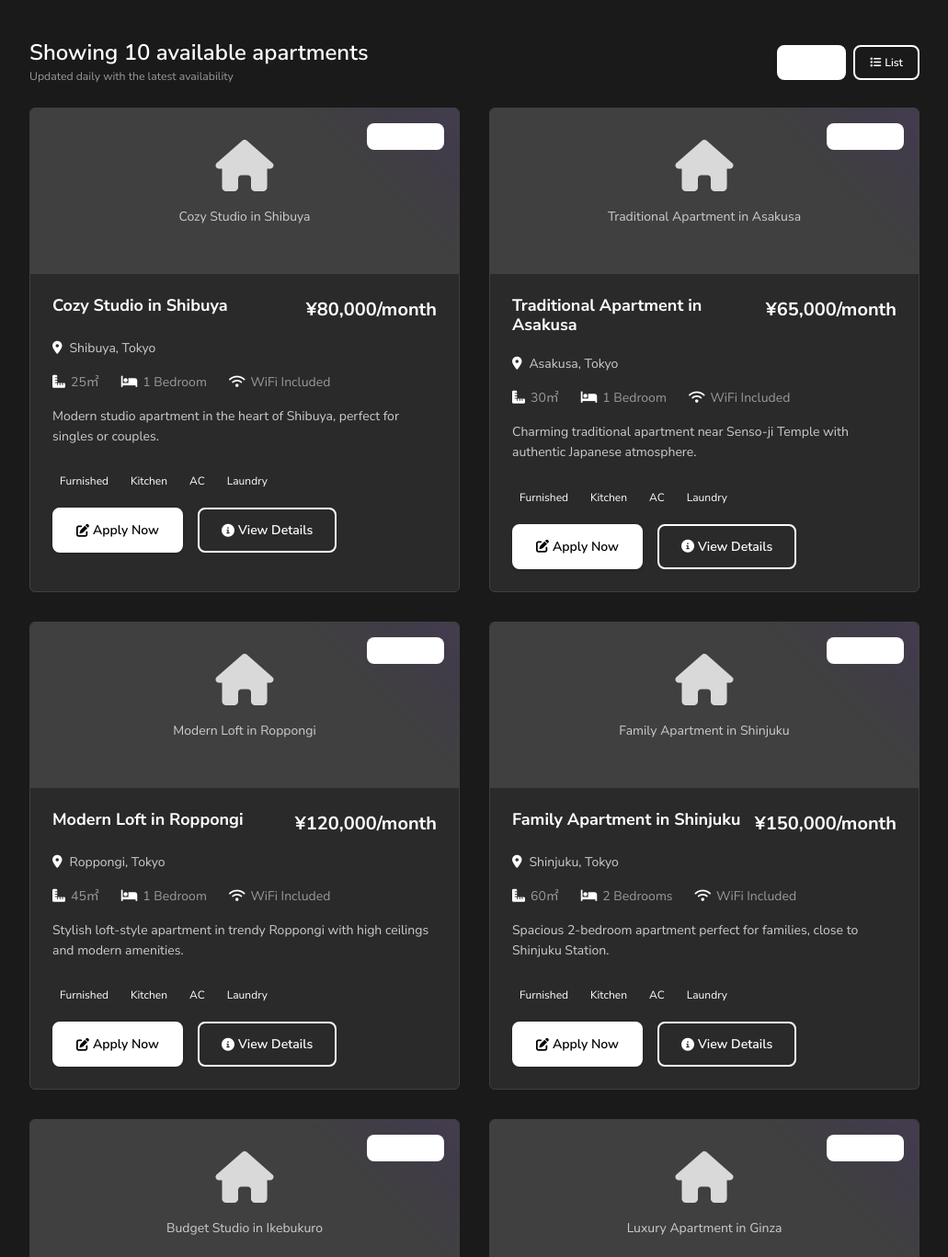
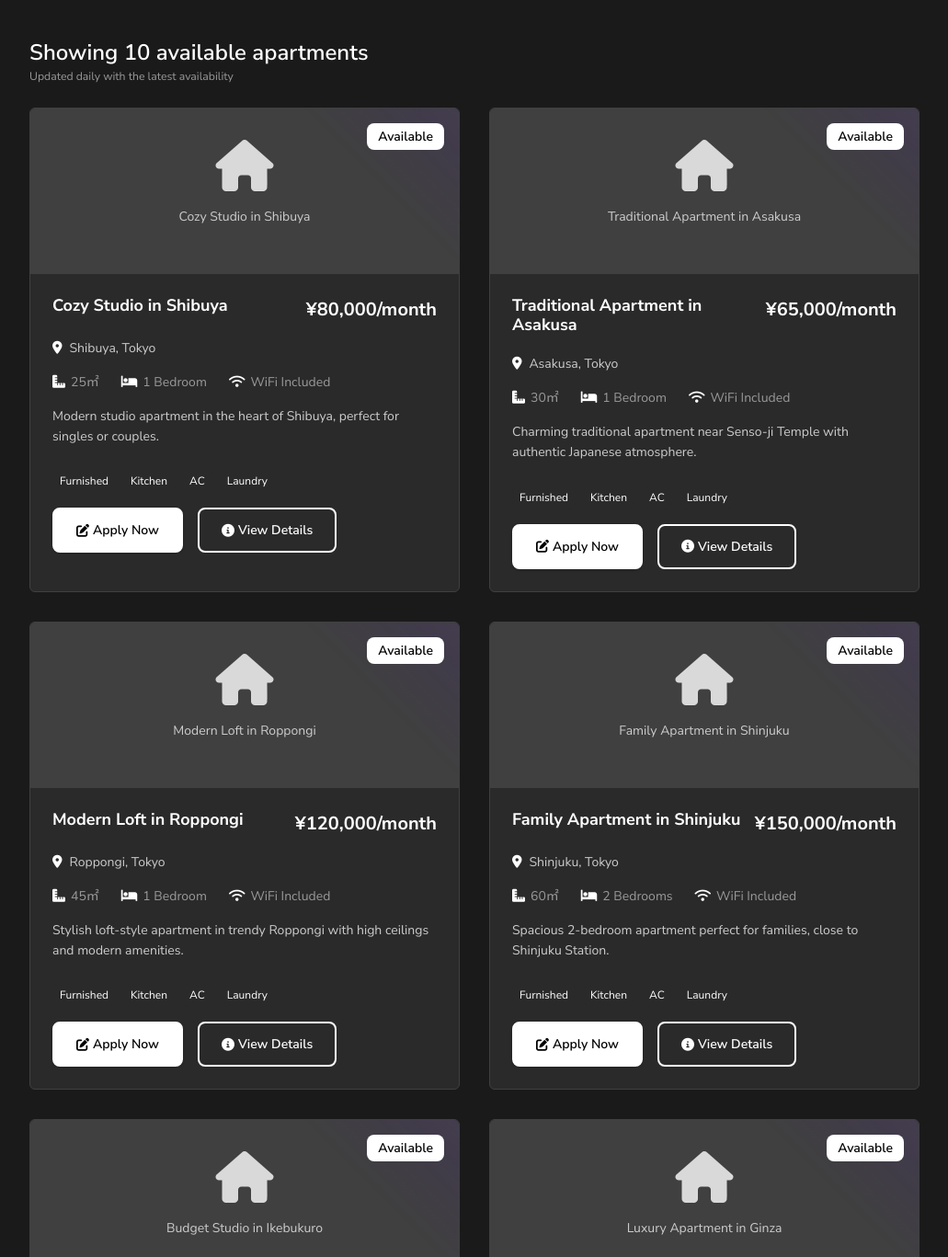
Before and after one commit to kavapu/tokyorentstatic, a plain HTML site: page flats.html in a window 1280 px wide. Shown: the part 740-2107 px from the top of the page at 92% size, without its empty margins (124-1155 px from the left). Drawn offline with Linux system fonts and the light colour scheme.

Commit message:
Fix button styling: change Available badge text to black and remove Grid/List view buttons

```diff
--- a/flats.html
+++ b/flats.html
@@ -99,16 +99,7 @@
                 <h3 class="mb-0">Showing <span class="text-primary">10</span> available apartments</h3>
                 <small class="text-muted">Updated daily with the latest availability</small>
             </div>
-            <div class="d-flex gap-2">
-                <button class="btn btn-outline-primary btn-sm active">
-                    <i class="fas fa-th-large me-1"></i>
-                    Grid
-                </button>
-                <button class="btn btn-outline-primary btn-sm">
-                    <i class="fas fa-list me-1"></i>
-                    List
-                </button>
-            </div>
+
         </div>
 
         <!-- Flats Grid -->
@@ -125,7 +116,7 @@
                     <!-- Option 2: Real apartment photo -->
                     <!-- <img src="./images/apartments/flat1.jpg" alt="Cozy Studio in Shibuya" style="width: 100%; height: 100%; object-fit: cover;"> -->
 
-                    <div class="flat-badge" style="position: absolute; top: 1rem; right: 1rem; background: var(--primary-color); color: white; padding: 0.25rem 0.75rem; border-radius: var(--border-radius-sm); font-size: 0.875rem; font-weight: 600;">
+                    <div class="flat-badge" style="position: absolute; top: 1rem; right: 1rem; background: var(--primary-color); color: black; padding: 0.25rem 0.75rem; border-radius: var(--border-radius-sm); font-size: 0.875rem; font-weight: 600;">
                         Available
                     </div>
                 </div>
@@ -175,7 +166,7 @@
                         <i class="fas fa-home"></i>
                         <p>Traditional Apartment in Asakusa</p>
                     </div>
-                    <div class="flat-badge" style="position: absolute; top: 1rem; right: 1rem; background: var(--primary-color); color: white; padding: 0.25rem 0.75rem; border-radius: var(--border-radius-sm); font-size: 0.875rem; font-weight: 600;">
+                    <div class="flat-badge" style="position: absolute; top: 1rem; right: 1rem; background: var(--primary-color); color: black; padding: 0.25rem 0.75rem; border-radius: var(--border-radius-sm); font-size: 0.875rem; font-weight: 600;">
                         Available
                     </div>
                 </div>
@@ -225,7 +216,7 @@
                         <i class="fas fa-home"></i>
                         <p>Modern Loft in Roppongi</p>
                     </div>
-                    <div class="flat-badge" style="position: absolute; top: 1rem; right: 1rem; background: var(--primary-color); color: white; padding: 0.25rem 0.75rem; border-radius: var(--border-radius-sm); font-size: 0.875rem; font-weight: 600;">
+                    <div class="flat-badge" style="position: absolute; top: 1rem; right: 1rem; background: var(--primary-color); color: black; padding: 0.25rem 0.75rem; border-radius: var(--border-radius-sm); font-size: 0.875rem; font-weight: 600;">
                         Available
                     </div>
                 </div>
@@ -275,7 +266,7 @@
                         <i class="fas fa-home"></i>
                         <p>Family Apartment in Shinjuku</p>
                     </div>
-                    <div class="flat-badge" style="position: absolute; top: 1rem; right: 1rem; background: var(--primary-color); color: white; padding: 0.25rem 0.75rem; border-radius: var(--border-radius-sm); font-size: 0.875rem; font-weight: 600;">
+                    <div class="flat-badge" style="position: absolute; top: 1rem; right: 1rem; background: var(--primary-color); color: black; padding: 0.25rem 0.75rem; border-radius: var(--border-radius-sm); font-size: 0.875rem; font-weight: 600;">
                         Available
                     </div>
                 </div>
@@ -325,7 +316,7 @@
                         <i class="fas fa-home"></i>
                         <p>Budget Studio in Ikebukuro</p>
                     </div>
-                    <div class="flat-badge" style="position: absolute; top: 1rem; right: 1rem; background: var(--primary-color); color: white; padding: 0.25rem 0.75rem; border-radius: var(--border-radius-sm); font-size: 0.875rem; font-weight: 600;">
+                    <div class="flat-badge" style="position: absolute; top: 1rem; right: 1rem; background: var(--primary-color); color: black; padding: 0.25rem 0.75rem; border-radius: var(--border-radius-sm); font-size: 0.875rem; font-weight: 600;">
                         Available
                     </div>
                 </div>
@@ -375,7 +366,7 @@
                         <i class="fas fa-home"></i>
                         <p>Luxury Apartment in Ginza</p>
                     </div>
-                    <div class="flat-badge" style="position: absolute; top: 1rem; right: 1rem; background: var(--primary-color); color: white; padding: 0.25rem 0.75rem; border-radius: var(--border-radius-sm); font-size: 0.875rem; font-weight: 600;">
+                    <div class="flat-badge" style="position: absolute; top: 1rem; right: 1rem; background: var(--primary-color); color: black; padding: 0.25rem 0.75rem; border-radius: var(--border-radius-sm); font-size: 0.875rem; font-weight: 600;">
                         Available
                     </div>
                 </div>
@@ -425,7 +416,7 @@
                         <i class="fas fa-home"></i>
                         <p>Quiet Studio in Nakano</p>
                     </div>
-                    <div class="flat-badge" style="position: absolute; top: 1rem; right: 1rem; background: var(--primary-color); color: white; padding: 0.25rem 0.75rem; border-radius: var(--border-radius-sm); font-size: 0.875rem; font-weight: 600;">
+                    <div class="flat-badge" style="position: absolute; top: 1rem; right: 1rem; background: var(--primary-color); color: black; padding: 0.25rem 0.75rem; border-radius: var(--border-radius-sm); font-size: 0.875rem; font-weight: 600;">
                         Available
                     </div>
                 </div>
@@ -475,7 +466,7 @@
                         <i class="fas fa-home"></i>
                         <p>Compact Apartment in Harajuku</p>
                     </div>
-                    <div class="flat-badge" style="position: absolute; top: 1rem; right: 1rem; background: var(--primary-color); color: white; padding: 0.25rem 0.75rem; border-radius: var(--border-radius-sm); font-size: 0.875rem; font-weight: 600;">
+                    <div class="flat-badge" style="position: absolute; top: 1rem; right: 1rem; background: var(--primary-color); color: black; padding: 0.25rem 0.75rem; border-radius: var(--border-radius-sm); font-size: 0.875rem; font-weight: 600;">
                         Available
                     </div>
                 </div>
@@ -525,7 +516,7 @@
                         <i class="fas fa-home"></i>
                         <p>Traditional House in Yanaka</p>
                     </div>
-                    <div class="flat-badge" style="position: absolute; top: 1rem; right: 1rem; background: var(--primary-color); color: white; padding: 0.25rem 0.75rem; border-radius: var(--border-radius-sm); font-size: 0.875rem; font-weight: 600;">
+                    <div class="flat-badge" style="position: absolute; top: 1rem; right: 1rem; background: var(--primary-color); color: black; padding: 0.25rem 0.75rem; border-radius: var(--border-radius-sm); font-size: 0.875rem; font-weight: 600;">
                         Available
                     </div>
                 </div>
@@ -575,7 +566,7 @@
                         <i class="fas fa-home"></i>
                         <p>Modern Studio in Ebisu</p>
                     </div>
-                    <div class="flat-badge" style="position: absolute; top: 1rem; right: 1rem; background: var(--primary-color); color: white; padding: 0.25rem 0.75rem; border-radius: var(--border-radius-sm); font-size: 0.875rem; font-weight: 600;">
+                    <div class="flat-badge" style="position: absolute; top: 1rem; right: 1rem; background: var(--primary-color); color: black; padding: 0.25rem 0.75rem; border-radius: var(--border-radius-sm); font-size: 0.875rem; font-weight: 600;">
                         Available
                     </div>
                 </div>
```
